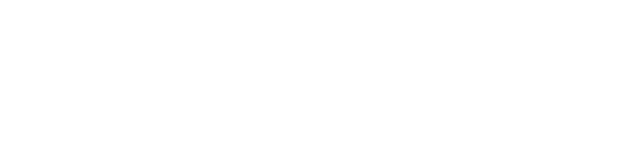
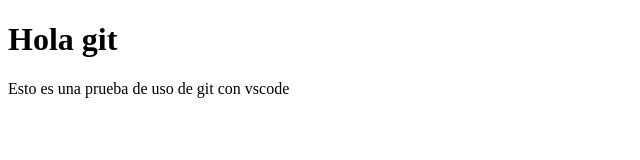
Before and after one commit to EzefcDev/Prueba_GIT_BabyDevCode, a plain HTML site: page index.html in a window 1280 px wide. Shown: the whole page, without its empty margins (0-640 px from the left). Drawn offline with Linux system fonts and the light colour scheme.

Commit message:
agregando index js

```diff
--- a/index.html
+++ b/index.html
@@ -6,6 +6,7 @@
     <title>Prueba git</title>
 </head>
 <body>
-
+    <h1>Hola git</h1>
+    <p>Esto es una prueba de uso de git con vscode</p>
 </body>
 </html>
--- /dev/null
+++ b/index.js
@@ -0,0 +1 @@
+console.log('Hola desde vscode')
```
